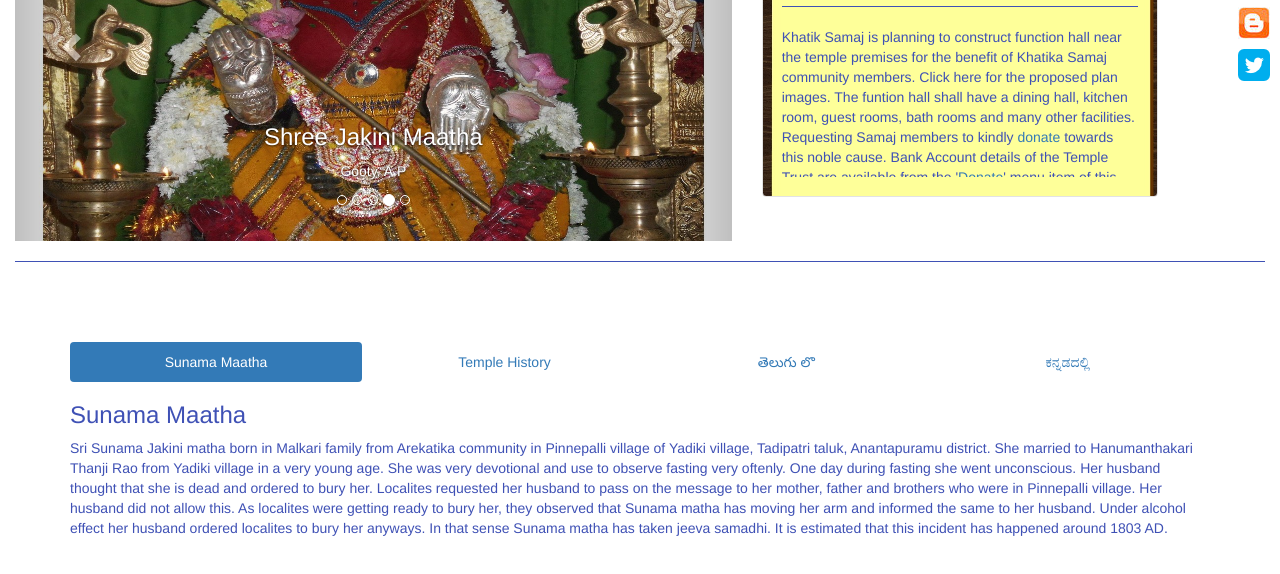
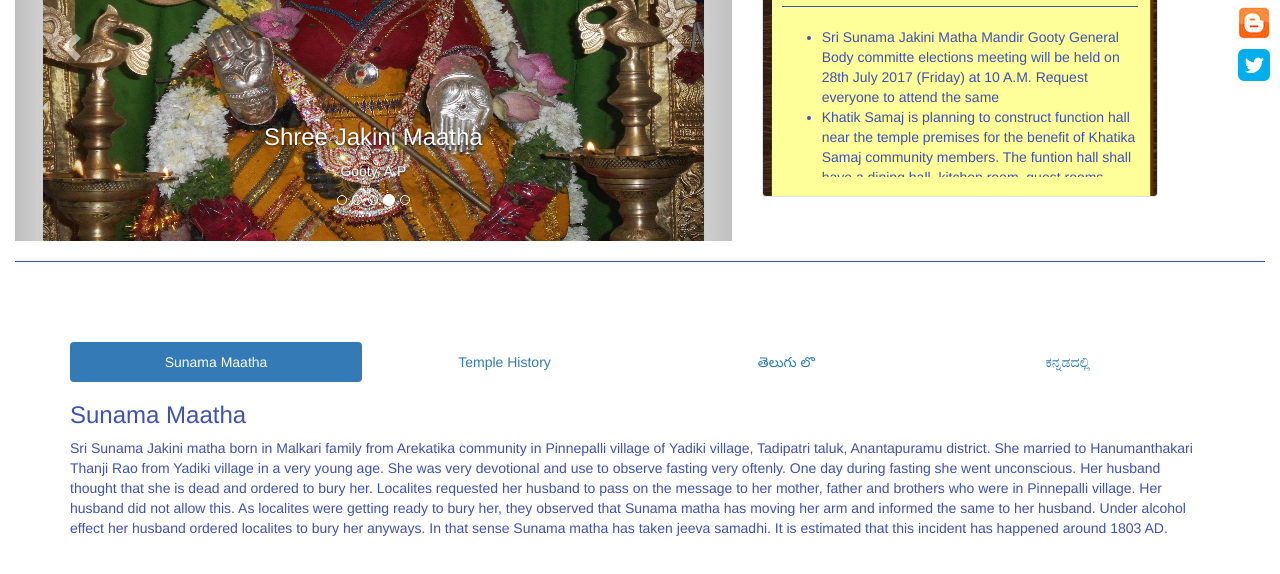
Before and after one commit to balaji-katika/balaji-katika.github.io, a plain HTML site: page index.html in a window 1280 px wide. Shown: the part 264-838 px from the top of the page. Drawn offline with nearby package versions, Linux system fonts and the light colour scheme; a script that the page names is missing.

Commit message:
Added general elections to news section

```diff
--- a/index.html
+++ b/index.html
@@ -160,9 +160,13 @@
        <h3 class="text-center">Latest       News...</h3>
        <hr>
        <div  style="overflow-y:scroll; height:150px;">
-        <p>Khatik Samaj is planning to construct function hall near the temple premises for the benefit of Khatika Samaj community members. Click here for the proposed plan images.
+       <ul>
+       <li>Sri Sunama Jakini Matha Mandir Gooty General Body committe elections meeting will be held on 28th July 2017 (Friday) at 10 A.M. Request everyone to attend the same</li>
+       <li>
+        <p>Khatik Samaj is planning to construct function hall near the temple premises for the benefit of Khatika Samaj community members.
         The funtion hall shall have a dining hall, kitchen room, guest rooms, bath rooms and many other facilities. <br>Requesting Samaj members to kindly <a href="#donate">donate</a>
-        towards this noble cause. Bank Account details of the Temple Trust are available from the '<a href="#donate">Donate</a>' menu item of this website. </p>
+        towards this noble cause. Bank Account details of the Temple Trust are available from the '<a href="#donate">Donate</a>' menu item of this website. </p></li>
+        </ul>
       </div>
     </div>
   </div>
```
